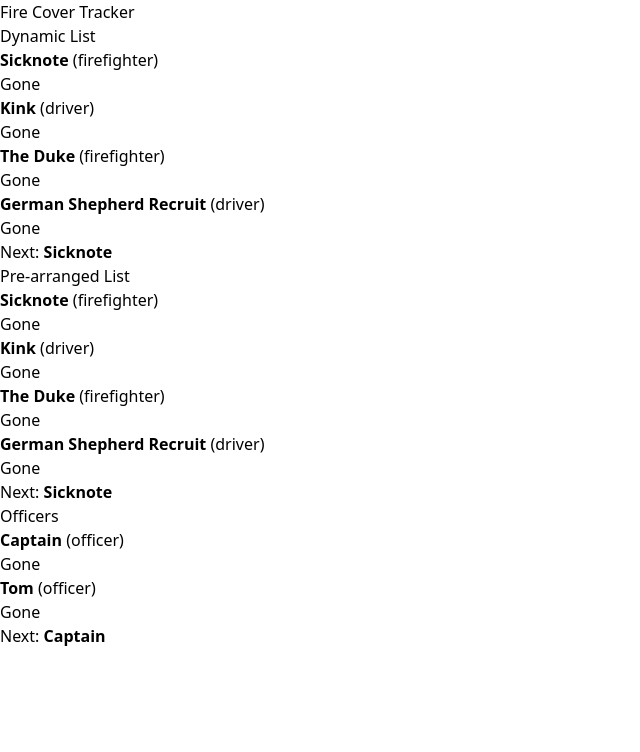
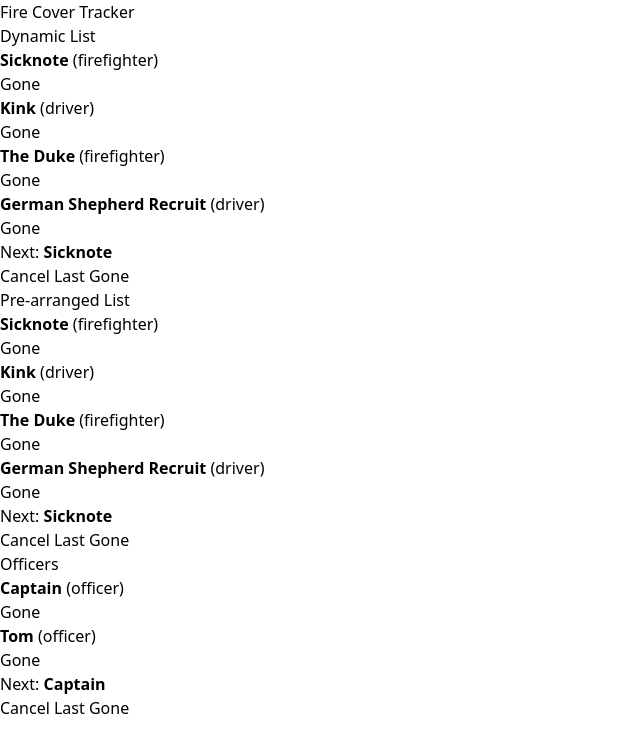
Before and after one commit to Jason-35fire/fire-cover-tracker, a React (Vite) app: page / in a window 1280 px wide. Shown: the top 752 px of the page, without its empty margins (0-640 px from the left). Built offline with nearby package versions, Linux system fonts and the light colour scheme.

Commit message:
Update App.jsx

```diff
--- a/src/App.jsx
+++ b/src/App.jsx
@@ -37,7 +37,14 @@ function App() {
   );
 
   // -------------------------------
-  // 2️⃣ Save to local storage
+  // 2️⃣ State for last gone (to enable Cancel)
+  // -------------------------------
+  const [dynamicLastGone, setDynamicLastGone] = useState(null);
+  const [preArrangedLastGone, setPreArrangedLastGone] = useState(null);
+  const [officersLastGone, setOfficersLastGone] = useState(null);
+
+  // -------------------------------
+  // 3️⃣ Save to local storage
   // -------------------------------
   useEffect(() => {
     localStorage.setItem("dynamicList", JSON.stringify(dynamicList));
@@ -52,21 +59,33 @@ function App() {
   }, [officersList]);
 
   // -------------------------------
-  // 3️⃣ Mark staff as gone (move to back & log date)
+  // 4️⃣ Mark staff as gone (move to back & log date)
   // -------------------------------
-  const markGone = (person, list, setList) => {
+  const markGone = (person, list, setList, setLastGone) => {
     const now = new Date().toLocaleString(); // timestamp
+    const idx = list.indexOf(person);
+    setLastGone({ person, index: idx }); // save for cancel
     setList(
-      list
-        .filter((p) => p !== person)
-        .concat({ ...person, lastGone: now })
+      list.filter((p) => p !== person).concat({ ...person, lastGone: now })
     );
   };
 
   // -------------------------------
-  // 4️⃣ Render a queue
+  // 5️⃣ Cancel last gone (restore to original position)
   // -------------------------------
-  const renderQueue = (queue, setQueue) =>
+  const cancelLastGone = (list, setList, lastGone, setLastGone) => {
+    if (!lastGone) return;
+    const { person, index } = lastGone;
+    const newList = [...list];
+    newList.splice(index, 0, { ...person }); // restore at original position
+    setList(newList);
+    setLastGone(null); // clear last gone
+  };
+
+  // -------------------------------
+  // 6️⃣ Render a queue
+  // -------------------------------
+  const renderQueue = (queue, setQueue, lastGoneSetter) =>
     queue.map((person, idx) => (
       <div
         key={idx}
@@ -84,7 +103,7 @@ function App() {
         </div>
         <button
           className="bg-blue-500 text-white px-2 py-1 rounded hover:bg-blue-600"
-          onClick={() => markGone(person, queue, setQueue)}
+          onClick={() => markGone(person, queue, setQueue, lastGoneSetter)}
         >
           Gone
         </button>
@@ -100,10 +119,19 @@ function App() {
       {/* ------------------------------- */}
       <section className="mb-6">
         <h2 className="text-xl font-semibold mb-2">Dynamic List</h2>
-        {renderQueue(dynamicList, setDynamicList)}
+        {renderQueue(dynamicList, setDynamicList, setDynamicLastGone)}
         <div className="mt-1 text-gray-700">
           Next: <strong>{dynamicList[0]?.name || "None"}</strong>
         </div>
+        <button
+          className="mt-2 bg-red-500 text-white px-3 py-1 rounded hover:bg-red-600"
+          onClick={() =>
+            cancelLastGone(dynamicList, setDynamicList, dynamicLastGone, setDynamicLastGone)
+          }
+          disabled={!dynamicLastGone}
+        >
+          Cancel Last Gone
+        </button>
       </section>
 
       {/* ------------------------------- */}
@@ -111,10 +139,19 @@ function App() {
       {/* ------------------------------- */}
       <section className="mb-6">
         <h2 className="text-xl font-semibold mb-2">Pre-arranged List</h2>
-        {renderQueue(preArrangedList, setPreArrangedList)}
+        {renderQueue(preArrangedList, setPreArrangedList, setPreArrangedLastGone)}
         <div className="mt-1 text-gray-700">
           Next: <strong>{preArrangedList[0]?.name || "None"}</strong>
         </div>
+        <button
+          className="mt-2 bg-red-500 text-white px-3 py-1 rounded hover:bg-red-600"
+          onClick={() =>
+            cancelLastGone(preArrangedList, setPreArrangedList, preArrangedLastGone, setPreArrangedLastGone)
+          }
+          disabled={!preArrangedLastGone}
+        >
+          Cancel Last Gone
+        </button>
       </section>
 
       {/* ------------------------------- */}
@@ -122,10 +159,19 @@ function App() {
       {/* ------------------------------- */}
       <section>
         <h2 className="text-xl font-semibold mb-2">Officers</h2>
-        {renderQueue(officersList, setOfficersList)}
+        {renderQueue(officersList, setOfficersList, setOfficersLastGone)}
         <div className="mt-1 text-gray-700">
           Next: <strong>{officersList[0]?.name || "None"}</strong>
         </div>
+        <button
+          className="mt-2 bg-red-500 text-white px-3 py-1 rounded hover:bg-red-600"
+          onClick={() =>
+            cancelLastGone(officersList, setOfficersList, officersLastGone, setOfficersLastGone)
+          }
+          disabled={!officersLastGone}
+        >
+          Cancel Last Gone
+        </button>
       </section>
     </div>
   );
```
